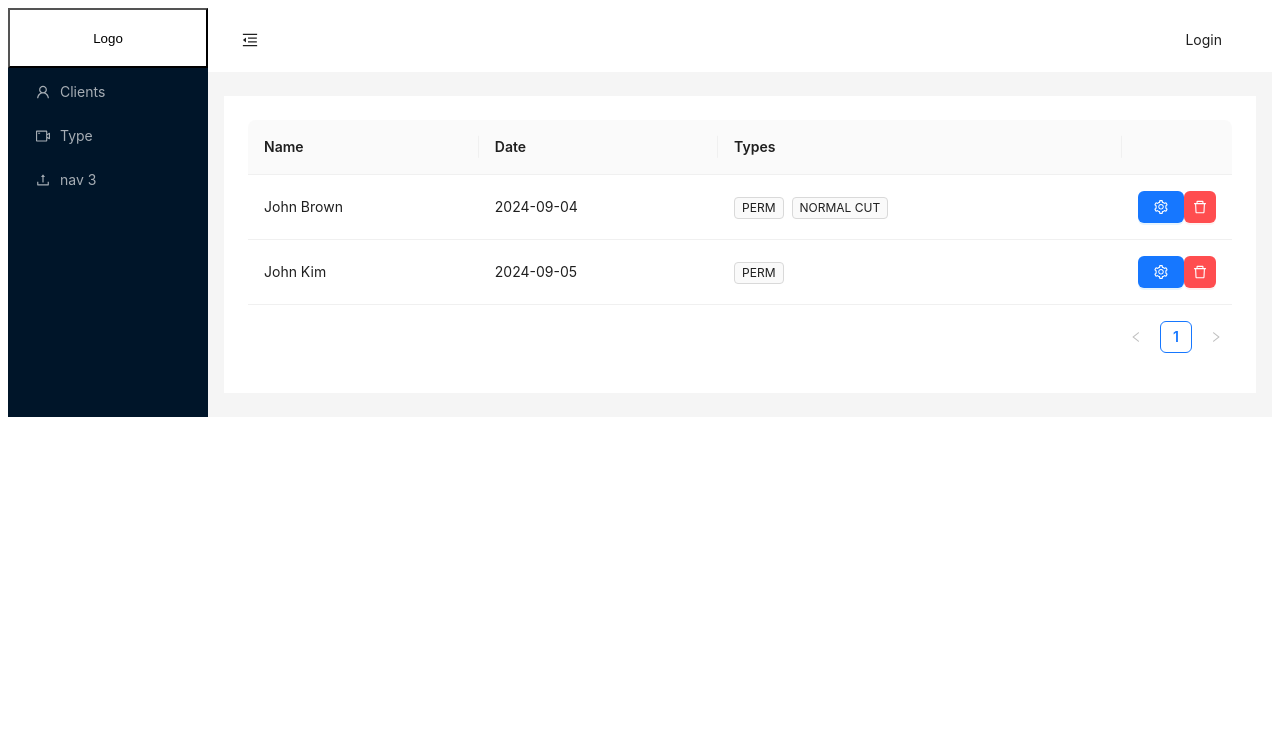
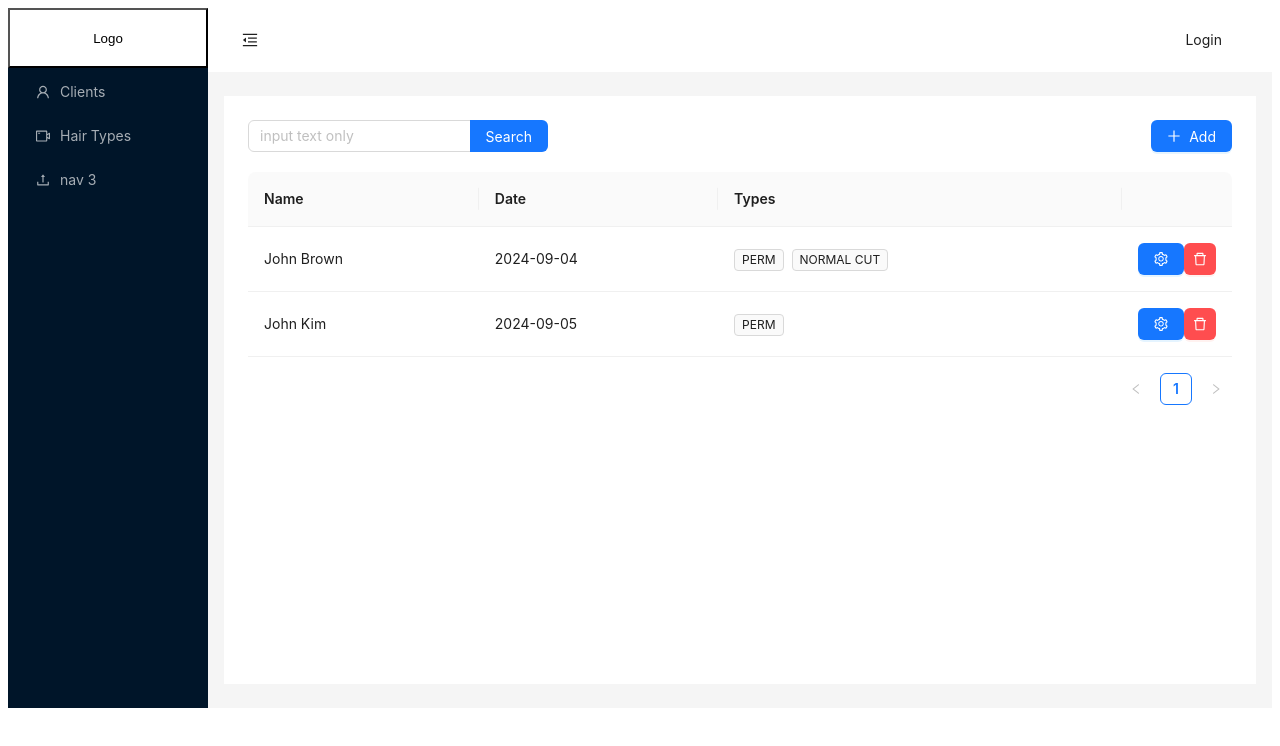
Before and after one commit to DonRyu/alert-hair-project, a React (Create React App) app: page /client in a window 1280 px wide. Shown: the top 746 px of the page. Built offline with nearby package versions, Linux system fonts and the light colour scheme.

Commit message:
add search and side bar

```diff
--- /dev/null
+++ b/src/Commons/OnSearch.tsx
@@ -0,0 +1,33 @@
+import React from 'react';
+import styled from 'styled-components';
+import { Input, Select } from "antd";
+const { Search } = Input;
+
+function OnSearch() {
+    return (
+        <OnSearchContainer>
+        <Search
+        className={"searchBox"}
+        placeholder="input text only"
+        enterButton="Search"
+        allowClear
+      />
+        </OnSearchContainer>
+    );
+}
+
+const OnSearchContainer = styled.div`
+  display: flex;
+  justify-content: space-evenly;
+  align-items: center;
+  .selectBox {
+    width: 140px;
+    height: 100%;
+    margin-right: 5px;
+  }
+  .searchBox {
+    width: 300px;
+  }
+`;
+
+export default OnSearch;
--- a/src/LayoutComponents/Sidebar.tsx
+++ b/src/LayoutComponents/Sidebar.tsx
@@ -24,7 +24,7 @@ const Sidebar: React.FC = () => {
 
 
   return (
-    <Layout>
+    <Layout style={{minHeight:700}}>
       <Sider trigger={null} collapsible collapsed={collapsed}>
         <Logo />
         <Menu
@@ -41,7 +41,7 @@ const Sidebar: React.FC = () => {
             {
               key: "type",
               icon: <VideoCameraOutlined />,
-              label: "Type",
+              label: "Hair Types",
             },
             {
               key: "3",
--- a/src/TableComponents/ClientTable.tsx
+++ b/src/TableComponents/ClientTable.tsx
@@ -1,12 +1,12 @@
-import React from 'react';
-import CustomTable from '../Commons/CustomTable';
-import { Button, Popconfirm, Tag } from 'antd';
-import ClientFormInDrawer from '../DrawerComponents/ClientFormInDrawer';
-import { labels } from '../constants';
+import React from "react";
+import CustomTable from "../Commons/CustomTable";
+import { Button, Popconfirm, Tag } from "antd";
+import ClientFormInDrawer from "../DrawerComponents/ClientFormInDrawer";
+import { labels } from "../constants";
 import { DeleteOutlined } from "@ant-design/icons";
+import OnSearch from "../Commons/OnSearch";
 
 function ClientTable() {
-
   interface DataType {
     key: string;
     name: string;
@@ -15,37 +15,33 @@ function ClientTable() {
     tags: string[];
   }
 
-    const columns  = [
+  const columns = [
     {
-          title: 'Name',
-          dataIndex: 'name',
-          key: 'name',
+      title: "Name",
+      dataIndex: "name",
+      key: "name",
     },
     {
-          title: 'Date',
-          dataIndex: 'date',
-          key: 'date',
+      title: "Date",
+      dataIndex: "date",
+      key: "date",
     },
     {
-          title: 'Types',
-          key: 'types',
-          dataIndex: 'types',
-          render: (types:[]) => (
+      title: "Types",
+      key: "types",
+      dataIndex: "types",
+      render: (types: []) => (
         <>
-              {types.map((tag:string) => {
-                return (
-                  <Tag>
-                    {tag.toUpperCase()}
-                  </Tag>
-                );
+          {types.map((tag: string) => {
+            return <Tag>{tag.toUpperCase()}</Tag>;
           })}
         </>
       ),
     },
     {
-          title:"",
+      title: "",
       width: 100,
-          render:()=>{
+      render: () => {
         return (
           <div style={{ display: "flex", justifyContent: "space-evenly" }}>
             {/* Drawer component for CRUD product */}
@@ -68,29 +64,48 @@ function ClientTable() {
             </Popconfirm>
           </div>
         );
-          }
-        }
+      },
+    },
   ];
 
   const data = [
     {
-          key: '1',
-          name: 'John Brown',
-          date: '2024-09-04',
-          types: ['Perm', 'Normal Cut'],
+      key: "1",
+      name: "John Brown",
+      date: "2024-09-04",
+      types: ["Perm", "Normal Cut"],
     },
     {
-          key: '2',
-          name: 'John Kim',
-          date: '2024-09-05',
-          types: ['Perm'],
-        }
+      key: "2",
+      name: "John Kim",
+      date: "2024-09-05",
+      types: ["Perm"],
+    },
   ];
 
   return (
+    <>
+      <div
+        style={{
+          width: "100%",
+          display: "flex",
+          justifyContent: "space-between",
+          marginBottom:20
+        }}
+      >
         <div>
-            <CustomTable columns={columns} data={data}/>
+          {" "}
+          <OnSearch />
         </div>
+        <ClientFormInDrawer
+          title={labels.Add}
+          productNumber={0}
+          currentPage={0}
+        />
+      </div>
+
+      <CustomTable columns={columns} data={data} />
+    </>
   );
 }
 
```
Also changed, not shown: src/Commons/CustomTable.tsx (+7 -6 lines). Lines whose indentation alone changed are shown as unchanged.
